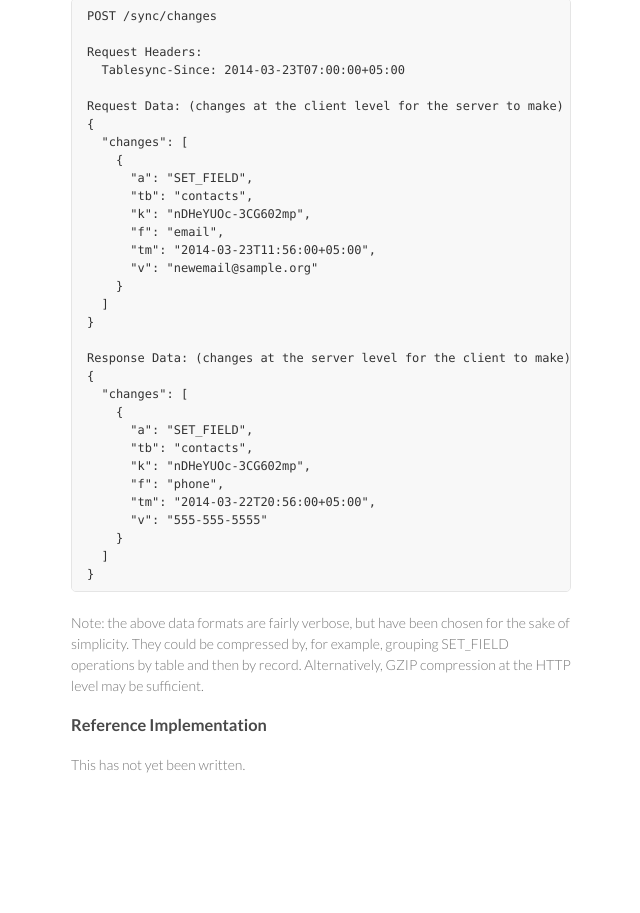
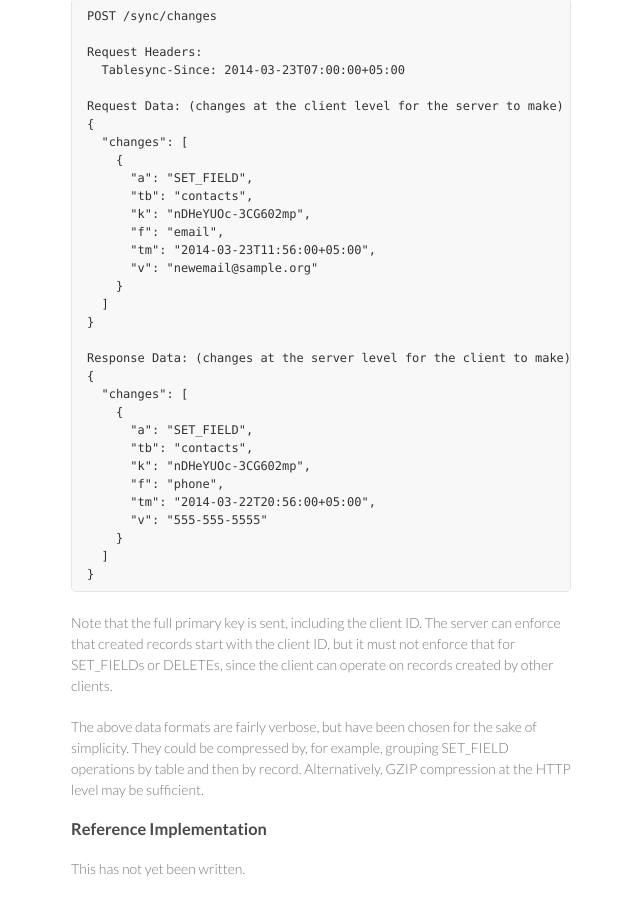
Before and after one commit to needbee/tablesync, a plain HTML site: page index.html in a window 1280 px wide. Shown: the part 3970-4883 px from the top of the page, without its empty margins (499-1139 px from the left). Before the commit the page ends 4815 px from the top, so only its background shows below. Drawn offline with Linux system fonts and the light colour scheme.

Commit message:
added note about client IDs

```diff
--- a/index.html
+++ b/index.html
@@ -222,7 +222,9 @@ Response Data: (changes at the server level for the client to make)
 }
 </code></pre>
 
-<p>Note: the above data formats are fairly verbose, but have been chosen for the sake of simplicity. They could be compressed by, for example, grouping SET_FIELD operations by table and then by record. Alternatively, GZIP compression at the HTTP level may be sufficient.</p>
+<p>Note that the full primary key is sent, including the client ID. The server can enforce that created records start with the client ID, but it must not enforce that for SET_FIELDs or DELETEs, since the client can operate on records created by other clients.</p>
+
+<p>The above data formats are fairly verbose, but have been chosen for the sake of simplicity. They could be compressed by, for example, grouping SET_FIELD operations by table and then by record. Alternatively, GZIP compression at the HTTP level may be sufficient.</p>
 
 <h3>
 <a name="ref-impl" class="anchor" href="#ref-impl"><span class="octicon octicon-link"></span></a>Reference Implementation</h3>
```
